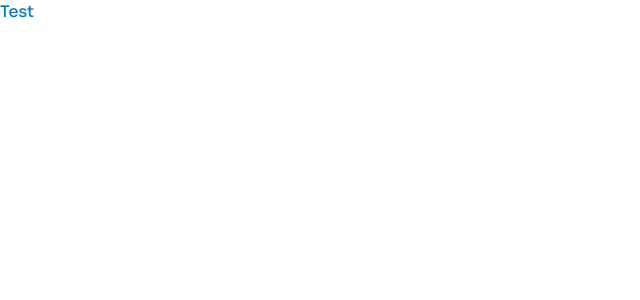
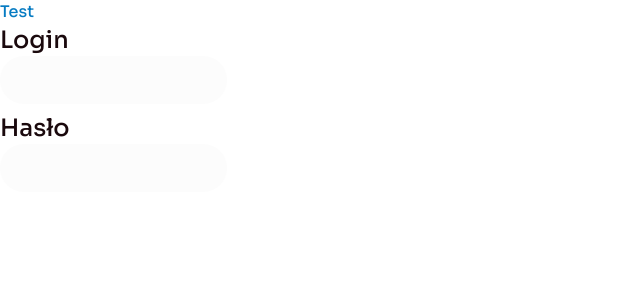
Before and after one commit to Adaxelx/salesman-panel, a React (Create React App) app: page / in a window 1280 px wide. Shown: the top 300 px of the page, without its empty margins (0-640 px from the left). Built offline with nearby package versions, Linux system fonts and the light colour scheme.

Commit message:
loginPage: add Input component

```diff
--- /dev/null
+++ b/src/components/Input/Input.tsx
@@ -0,0 +1,33 @@
+import React, { ChangeEvent } from 'react';
+
+interface InputProps {
+  value: string;
+  onChange: (value: string) => void;
+  type?: 'text' | 'password';
+  className?: string;
+  label?: string;
+}
+
+const Input = ({ onChange, className, label, ...rest }: InputProps) => {
+  const handleChange = (event: ChangeEvent<HTMLInputElement>) => {
+    const value = event.target.value;
+    onChange(value);
+  };
+  return (
+    <div className="flex flex-col items-start">
+      {label && (
+        <label htmlFor={label} className="text-2xl text-text-base">
+          {label}
+        </label>
+      )}
+      <input
+        onChange={handleChange}
+        id={label ? label : ''}
+        {...rest}
+        className={`bg-background rounded-full h-12 text-text-base px-4 ${className}`}
+      />
+    </div>
+  );
+};
+
+export default Input;
--- /dev/null
+++ b/src/components/Input/index.ts
@@ -0,0 +1 @@
+export { default } from './Input';
--- /dev/null
+++ b/src/components/index.ts
@@ -0,0 +1 @@
+export { default as Input } from './Input';
--- a/src/styles/GlobalStyles.ts
+++ b/src/styles/GlobalStyles.ts
@@ -15,7 +15,8 @@ export const GlobalStyle = createGlobalStyle`${css`
     --colors-primary: #067bc2;
     --colors-seconday: #84bcda;
     --colors-tertiary: #ecc30b;
-    --colors-text: #1a090d;
+    --colors-text-base: #1a090d;
+    --colors-text-reverse: #fcfcfc;
     --colors-background: #fcfcfc;
   }
 
@@ -23,7 +24,8 @@ export const GlobalStyle = createGlobalStyle`${css`
     --colors-primary: #b62b5b;
     --colors-seconday: #023c8d;
     --colors-tertiary: #772c67;
-    --colors-text: #fcfcfc;
+    --colors-text-base: #fcfcfc;
+    --colors-text-reverse: #1a090d;
     --colors-background: #1a090d;
   }
 `}`;
--- a/src/translations/pl/login.ts
+++ b/src/translations/pl/login.ts
@@ -1,3 +1,5 @@
 export default {
+  login: 'Login',
+  password: 'Hasło',
   success: 'Pomyślnie zalogowano.',
 };
--- a/src/views/Dashboard/Dashboard.tsx
+++ b/src/views/Dashboard/Dashboard.tsx
@@ -1,9 +1,30 @@
-import React from 'react';
+import React, { useState } from 'react';
+import { useIntl } from 'react-intl';
+
+import { Input } from 'components';
 
 const Dashboard = () => {
+  const [login, setLogin] = useState('');
+  const [password, setPassword] = useState('');
+
+  const intl = useIntl();
+
   return (
     <div>
       <h1 className="text-primary">Test</h1>
+      <Input
+        value={login}
+        onChange={setLogin}
+        className="mb-2"
+        label={intl.formatMessage({ id: 'login.login' })}
+      />
+      <Input
+        value={password}
+        onChange={setPassword}
+        type="password"
+        className="mb-2"
+        label={intl.formatMessage({ id: 'login.password' })}
+      />
     </div>
   );
 };
--- a/tailwind.config.js
+++ b/tailwind.config.js
@@ -6,7 +6,7 @@ module.exports = {
       primary: 'var(--colors-primary)',
       secondary: 'var(--colors-secondary)',
       tertiary: 'var(--colors-tertiary)',
-      text: 'var(--colors-text)',
+      text: { base: 'var(--colors-text-base)', reverse: 'var(--colors-text-reverse)' },
       background: 'var(--colors-background)',
       success: 'var(--colors-success)',
       error: 'var(--colors-error)',
```
Also changed, not shown: 1 other file (tests, documents, lock files or other folders).
